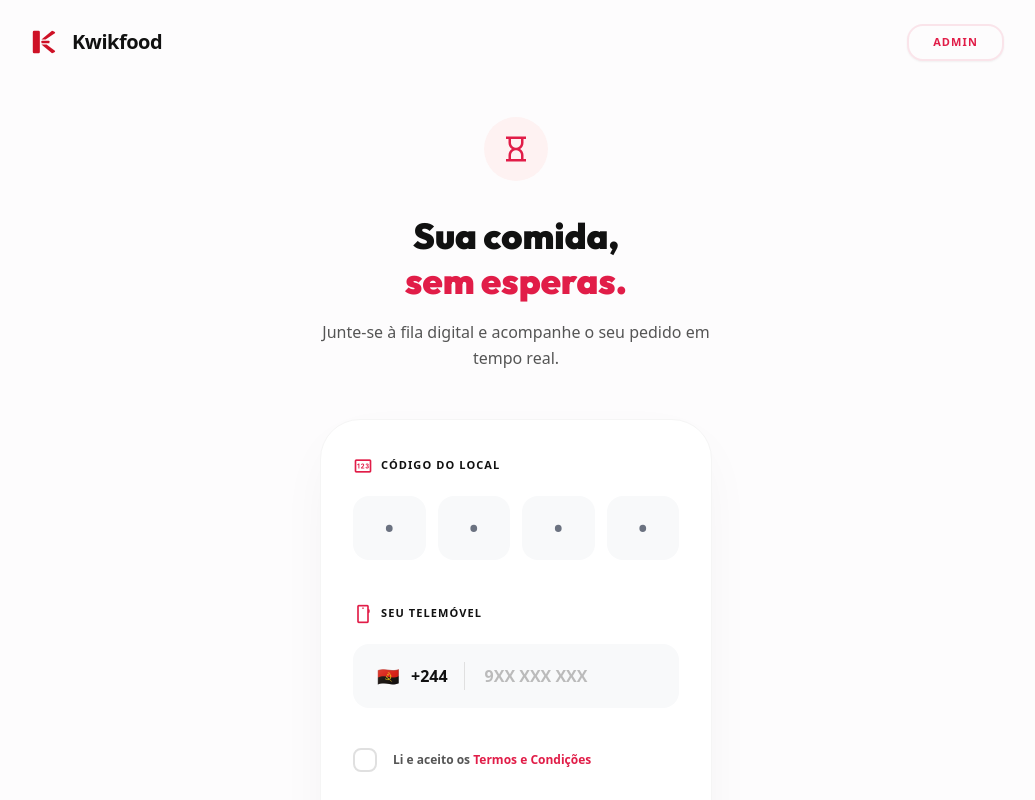
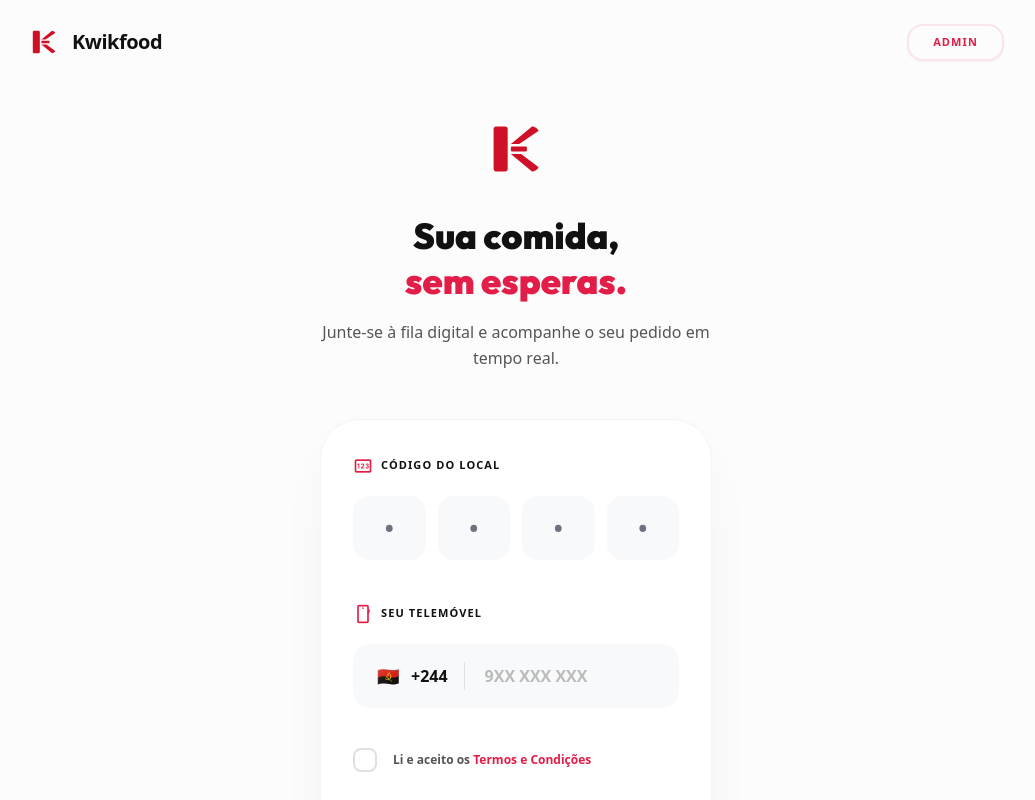
Before and after one commit to nexusbus/kwikfood, a React (Vite) app: page / in a window 1280 px wide. Shown: the top 800 px of the page, without its empty margins (124-1159 px from the left). Built offline with nearby package versions, Linux system fonts and the light colour scheme; no server answers; the database is empty.

Commit message:
style: colocar logo por cima do titulo na entrada

```diff
--- a/components/CustomerEntryView.tsx
+++ b/components/CustomerEntryView.tsx
@@ -173,9 +173,9 @@ const CustomerEntryView: React.FC<CustomerEntryViewProps> = ({ companies, onJoin
 
       {/* Main Content */}
       <main className="flex-1 w-full max-w-[440px] mx-auto px-6 py-8 flex flex-col items-center">
-        {/* Hourglass Icon */}
-        <div className="size-16 bg-red-50 rounded-full flex items-center justify-center mb-8">
-          <span className="material-symbols-outlined text-primary text-3xl">hourglass_empty</span>
+        {/* Logo Icon */}
+        <div className="mb-8">
+          <Logo variant="icon" size={64} />
         </div>
 
         {/* Hero Text */}
```
